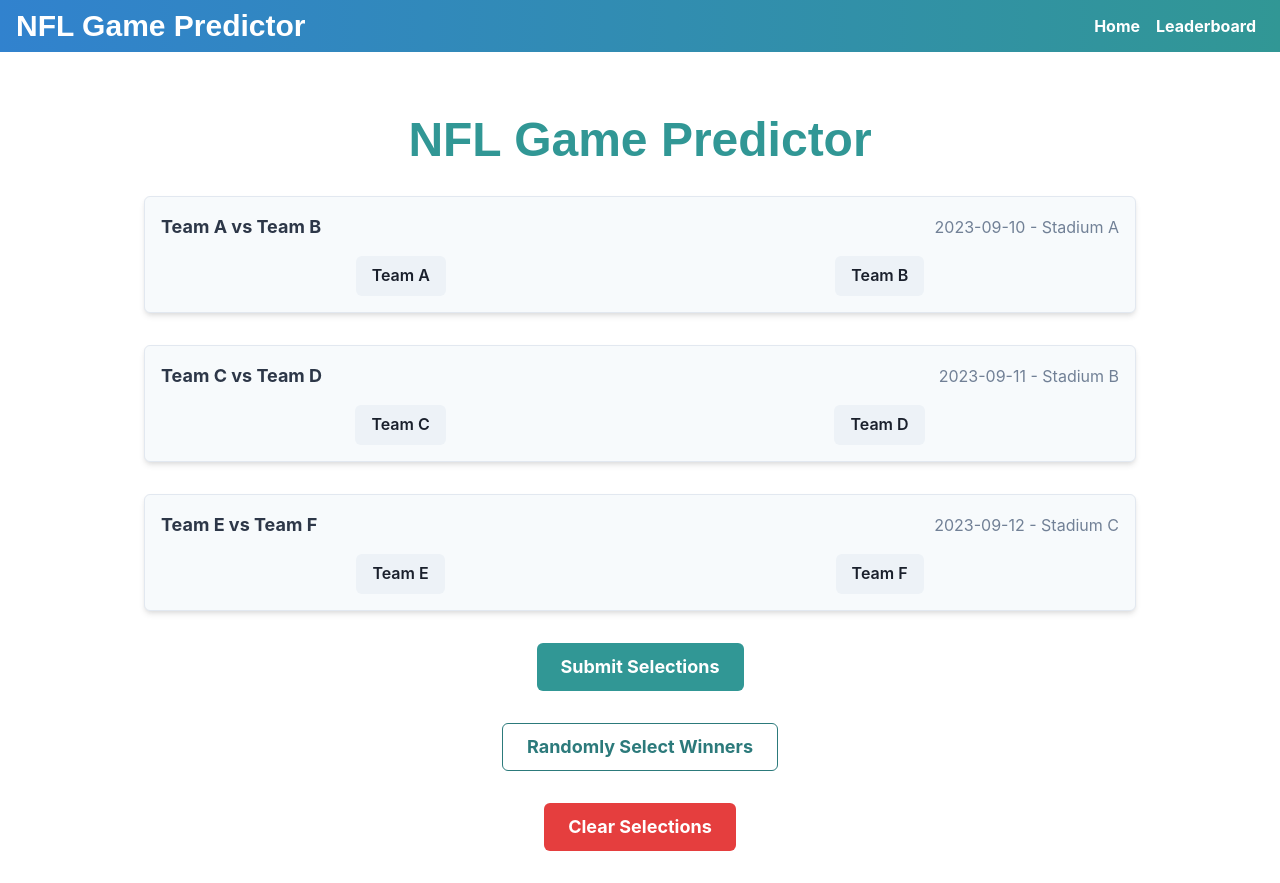
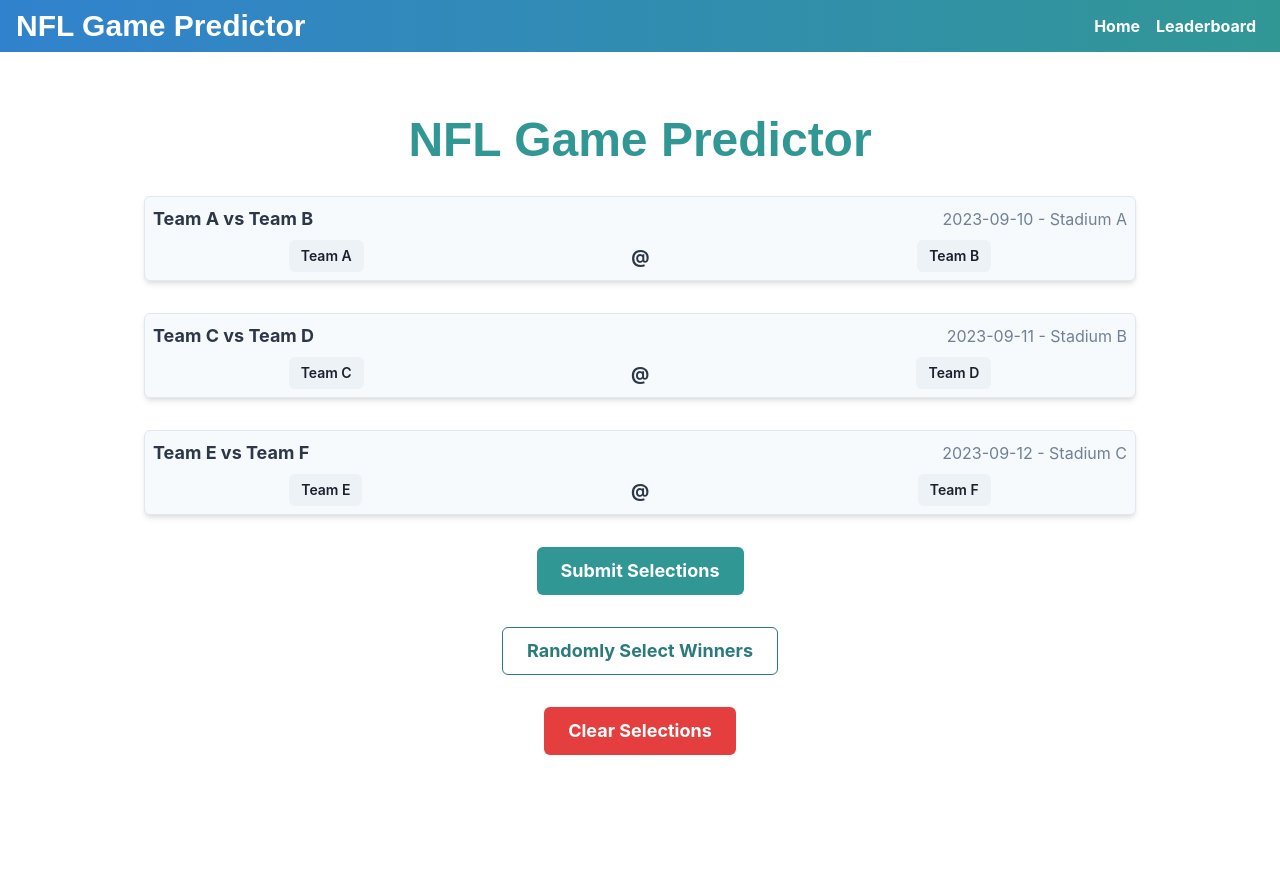
Before and after one commit to GPT-Engineer-App/nfl-game-winner-picker, a React (Vite) app: page / in a window 1280 px wide. After the commit the page ends 800 px from the top, so only its background shows below. Built offline with nearby package versions, Linux system fonts and the light colour scheme.

Commit message:
Tightened buttons layout and reduced white space within matchup boxes. Added "@" between buttons to signify home vs away teams.

```diff
--- a/src/pages/Index.jsx
+++ b/src/pages/Index.jsx
@@ -45,8 +45,8 @@ const Index = () => {
           NFL Game Predictor
         </Heading>
         {games.map((game) => (
-          <Box key={game.id} w="100%" p={4} borderWidth={1} borderRadius="md" bg="gray.50" boxShadow="md">
-            <Flex justify="space-between" align="center" mb={4}>
+          <Box key={game.id} w="100%" p={2} borderWidth={1} borderRadius="md" bg="gray.50" boxShadow="md">
+            <Flex justify="space-between" align="center" mb={2}>
               <Text fontSize="lg" fontWeight="bold" color="gray.700">
                 {game.teams[0]} vs {game.teams[1]}
               </Text>
@@ -54,16 +54,28 @@ const Index = () => {
                 {game.date} - {game.location}
               </Text>
             </Flex>
-            <Flex justify="space-around">
-              {game.teams.map((team) => (
-                <Button
-                  key={team}
-                  colorScheme={selections[game.id] === team ? "teal" : "gray"}
-                  onClick={() => handleSelectionChange(game.id, team)}
-                >
-                  {team}
-                </Button>
-              ))}
+            <Flex justify="space-around" align="center">
+              <Button
+                key={game.teams[0]}
+                colorScheme={selections[game.id] === game.teams[0] ? "teal" : "gray"}
+                onClick={() => handleSelectionChange(game.id, game.teams[0])}
+                size="sm"
+                mx={1}
+              >
+                {game.teams[0]}
+              </Button>
+              <Text fontSize="lg" fontWeight="bold" color="gray.700">
+                @
+              </Text>
+              <Button
+                key={game.teams[1]}
+                colorScheme={selections[game.id] === game.teams[1] ? "teal" : "gray"}
+                onClick={() => handleSelectionChange(game.id, game.teams[1])}
+                size="sm"
+                mx={1}
+              >
+                {game.teams[1]}
+              </Button>
             </Flex>
           </Box>
         ))}
```
